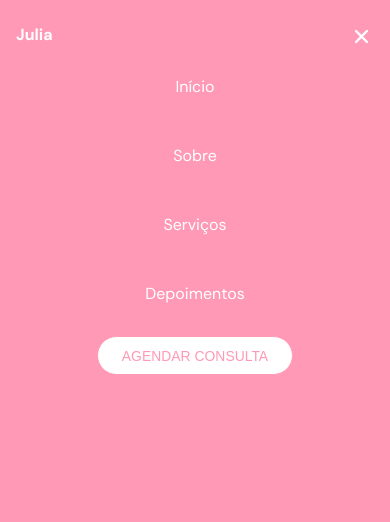
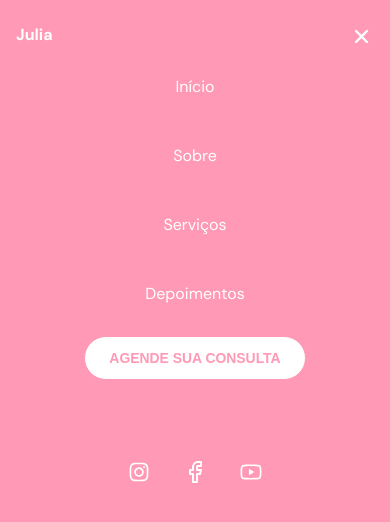
Before and after one commit to ryanoliveiragit/esteticajulia.com.br, a Next.js app: page / in a window 390 px wide. Both pictures are taken after a click on the icon 358 px from the left and 41 px from the top of the page. Shown: the top 522 px of the page. Built offline with nearby package versions, Linux system fonts and the light colour scheme.

Commit message:
finish menu/responsive

```diff
--- a/src/components/header/index.tsx
+++ b/src/components/header/index.tsx
@@ -1,5 +1,9 @@
-import { ContainerHeader, TitleJu, TitleLia } from "./style";
+import { ContainerHeader, ContainerIcons, TitleJu, TitleLia } from "./style";
 import { RxHamburgerMenu } from "react-icons/rx";
+import { AiOutlineInstagram } from "react-icons/ai";
+import { FiFacebook } from "react-icons/fi";
+import { AiOutlineYoutube } from "react-icons/ai";
+
 
 export function Header({ setMenuIsVisible }: any) {
 
--- a/src/components/header/menuMobile/index.tsx
+++ b/src/components/header/menuMobile/index.tsx
@@ -1,5 +1,12 @@
 import { Container } from "./styles";
 import { IoClose } from "react-icons/io5";
+import { ContainerIcons } from "../style";
+
+import { AiOutlineInstagram } from "react-icons/ai";
+import { FiFacebook } from "react-icons/fi";
+import { AiOutlineYoutube } from "react-icons/ai";
+
+import Link from 'next/link'
 
 interface MenuMobileProps {
   menuIsVisible: any;
@@ -21,7 +28,12 @@ export function MenuMobile({
           <li>Serviços</li>
           <li>Depoimentos</li>
         </ul>
-        <button>AGENDAR CONSULTA</button>
+        <button>AGENDE SUA CONSULTA</button>
+        <ContainerIcons>
+          <Link href={'/'}><AiOutlineInstagram /></Link>
+          <Link href={'/'}><FiFacebook /></Link>
+          <Link href={'/'}><AiOutlineYoutube /></Link>
+        </ContainerIcons>
       </nav>
     </Container>
   );
--- a/src/components/header/menuMobile/styles.ts
+++ b/src/components/header/menuMobile/styles.ts
@@ -51,7 +51,7 @@ export const Container = styled.div`
 
       gap: 3rem;
 
-      color: ${(props => props.theme.white)};
+      color: ${(props) => props.theme.white};
     }
 
     div {
@@ -66,12 +66,10 @@ export const Container = styled.div`
       border: 1px solid ${(props) => props.theme.pink};
       color: ${(props) => props.theme.pink};
 
-      font-weight: normal;
+      font-weight: 700;
       font-size: 0.87rem;
-
-      line-height: 18px;
-
       cursor: pointer;
+      line-height: 23px;
     }
   }
 
--- a/src/components/header/style.ts
+++ b/src/components/header/style.ts
@@ -39,8 +39,8 @@ export const ContainerHeader = styled.header`
       }
     }
     svg {
-        display: none;
-        cursor: pointer;
+      display: none;
+      cursor: pointer;
     }
     button {
       background-color: ${(props) => props.theme.white};
@@ -63,11 +63,21 @@ export const ContainerHeader = styled.header`
       display: none;
     }
     svg {
-        display: block!important;
-      }
+      display: block !important;
+    }
     button {
       display: none;
     }
     padding: 1.6rem 1.5rem;
   }
 `;
+export const ContainerIcons = styled.div`
+  margin-top: 3rem;
+
+  font-size: 1.5rem;
+  gap: 2rem;
+
+  a {
+    color: white;
+  }
+`;
```
Also changed, not shown: src/utils/bio.ts (added). Lines whose indentation alone changed are shown as unchanged.
